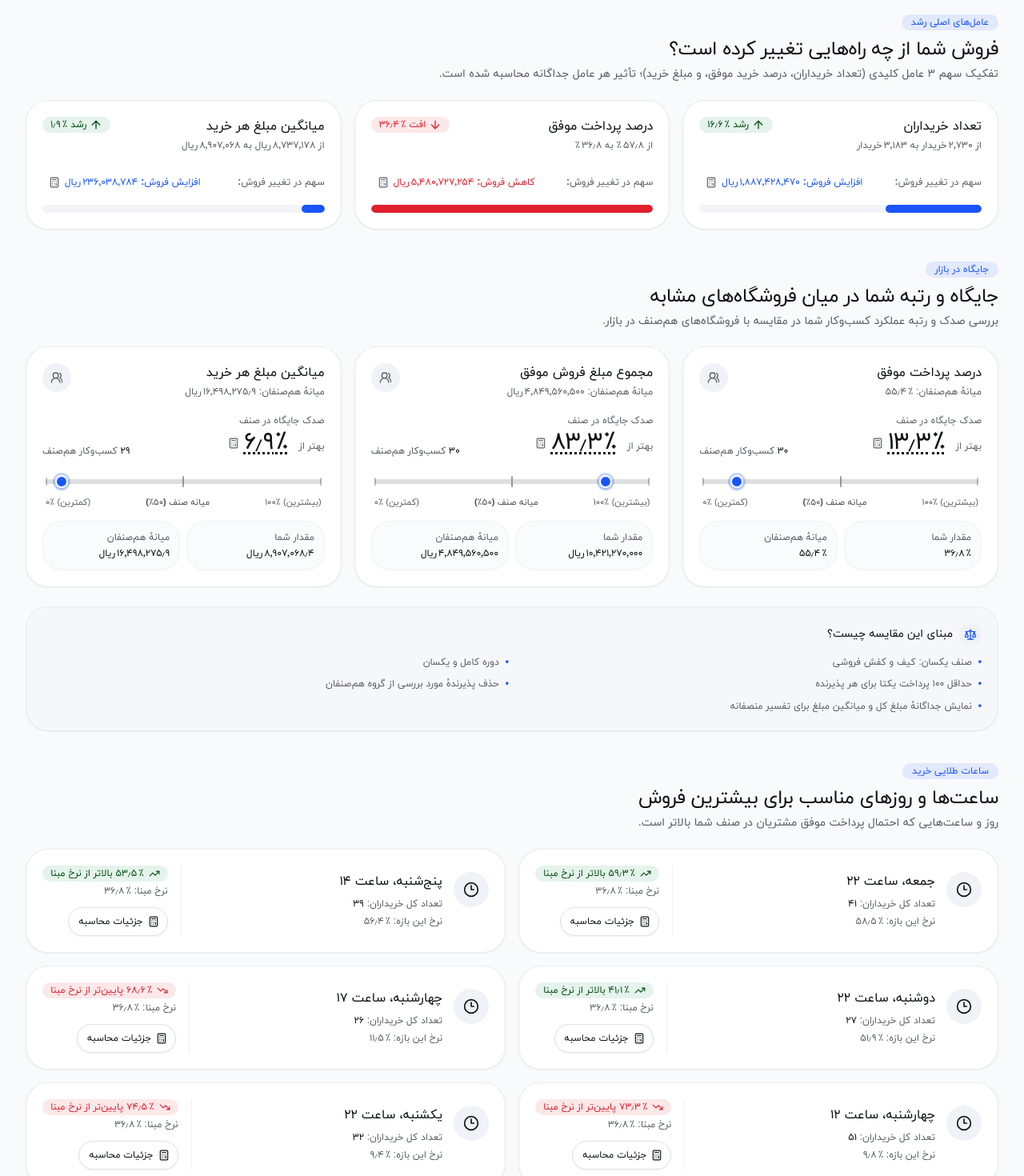
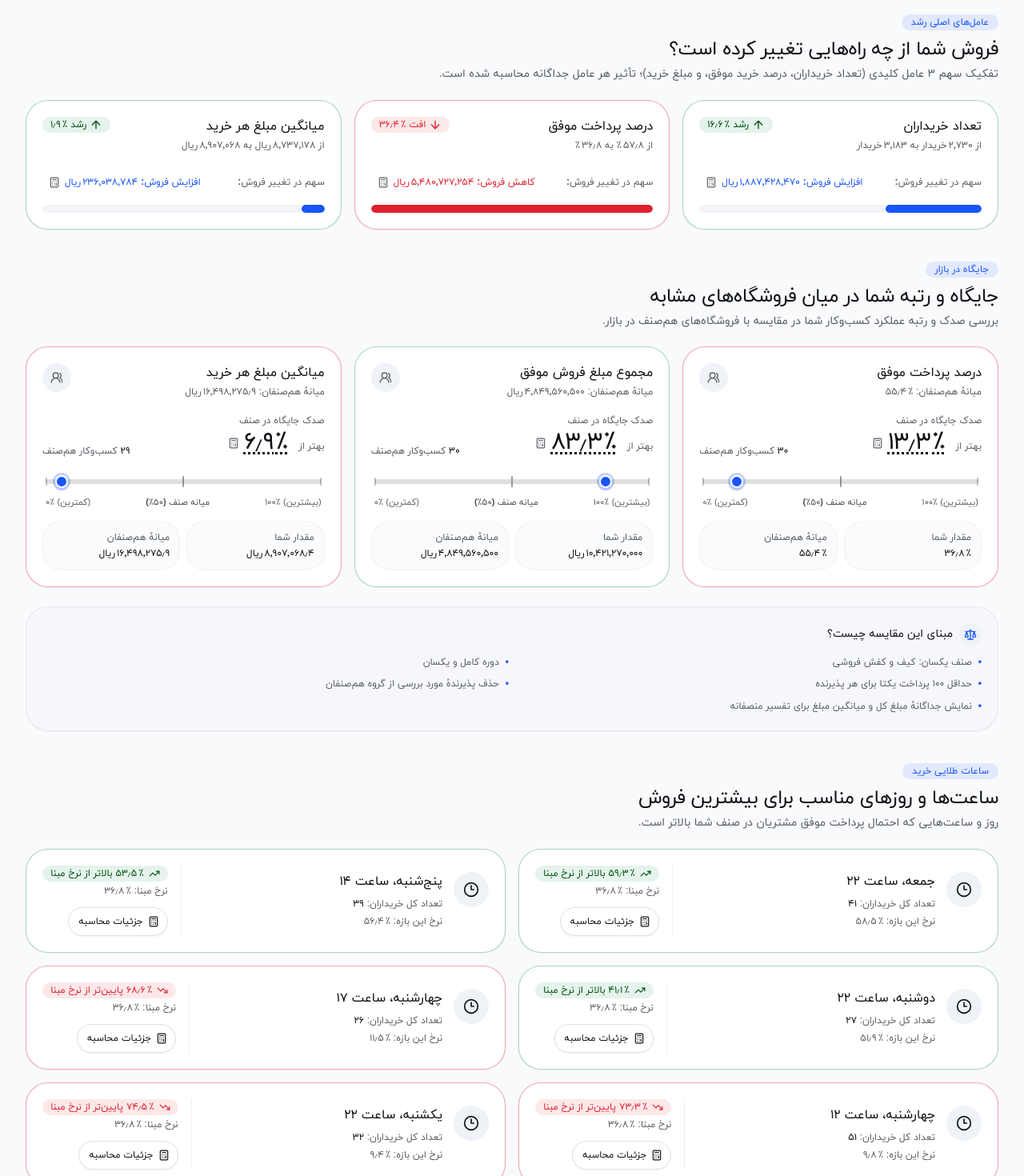
Before and after one commit to Pezhm4n/challenge-1-zarinpal, a Next.js app: page /opportunities in a window 1280 px wide. Shown: the part 720-2190 px from the top of the page at 80% size. Built offline with nearby package versions, Linux system fonts and the light colour scheme.

Commit message:
feat(ux): color insight impact values by sign with trend icon so negative rial losses warn visually

```diff
--- a/src/entities/insight/insight-card.tsx
+++ b/src/entities/insight/insight-card.tsx
@@ -7,6 +7,8 @@ import {
   CircleCheck,
   CircleMinus,
   ShieldCheck,
+  TrendingDown,
+  TrendingUp,
 } from "lucide-react"
 
 import { Badge } from "@/components/ui/badge"
@@ -119,8 +121,21 @@ export function InsightCard({
                 {metricKindLabels[insight.impact.kind]}
               </Badge>
             </div>
-            <p className="mt-2.5 break-words text-xl font-extrabold tabular-nums tracking-tight text-foreground sm:text-3xl">
-              {formatMetricValue(insight.impact)}
+            <p
+              className={cn(
+                "mt-2.5 break-words text-xl font-extrabold tabular-nums tracking-tight sm:text-3xl",
+                insight.impact.value < 0 && "text-destructive",
+                insight.impact.value > 0 && "text-success-foreground",
+              )}
+            >
+              <span className="inline-flex flex-wrap items-center gap-x-1.5">
+                {insight.impact.value < 0 ? (
+                  <TrendingDown aria-hidden="true" className="size-5 shrink-0 sm:size-6" />
+                ) : insight.impact.value > 0 ? (
+                  <TrendingUp aria-hidden="true" className="size-5 shrink-0 sm:size-6" />
+                ) : null}
+                {formatMetricValue(insight.impact)}
+              </span>
             </p>
           </div>
         ) : (
--- a/src/features/peer-opportunities/components/growth-decomposition.tsx
+++ b/src/features/peer-opportunities/components/growth-decomposition.tsx
@@ -139,6 +139,7 @@ export function GrowthDecomposition({
       <div className="grid gap-4 lg:grid-cols-3">
         {items.map((item) => {
           const isNegative = item.contributionRial < 0;
+          const isPositive = item.contributionRial > 0;
           const evidenceId = evidenceByScope[`growth:${item.driver}`];
           const width = `${Math.max(
             8,
@@ -147,7 +148,12 @@ export function GrowthDecomposition({
           return (
             <article
               key={item.driver}
-              className="grid gap-4 rounded-2xl border border-border/70 bg-card p-5 shadow-xs transition-all duration-200 hover:border-border hover:shadow-sm"
+              className={cn(
+                "grid gap-4 rounded-2xl border bg-card p-5 shadow-xs transition-all duration-200 hover:shadow-sm",
+                isPositive && "border-success/35 hover:border-success/55",
+                isNegative && "border-destructive/40 hover:border-destructive/60",
+                !isPositive && !isNegative && "border-border/70 hover:border-border",
+              )}
             >
               <div className="flex items-start justify-between gap-3">
                 <div className="grid gap-1">
@@ -161,7 +167,9 @@ export function GrowthDecomposition({
                   className={
                     isNegative
                       ? "inline-flex items-center gap-1 rounded-full bg-destructive/10 px-2.5 py-0.5 text-xs font-semibold text-destructive"
-                      : "inline-flex items-center gap-1 rounded-full bg-success/10 px-2.5 py-0.5 text-xs font-semibold text-success-foreground"
+                      : isPositive
+                        ? "inline-flex items-center gap-1 rounded-full bg-success/10 px-2.5 py-0.5 text-xs font-semibold text-success-foreground"
+                        : "inline-flex items-center gap-1 rounded-full bg-muted px-2.5 py-0.5 text-xs font-semibold text-muted-foreground"
                   }
                 >
                   <DirectionIcon value={item.contributionRial} />
--- a/src/features/peer-opportunities/components/peer-position.tsx
+++ b/src/features/peer-opportunities/components/peer-position.tsx
@@ -1,5 +1,6 @@
 import { CircleAlert, UsersRound } from "lucide-react";
 
+import { cn } from "@/lib/utils";
 import type { PeerBenchmark } from "../types";
 import { EvidenceMetricButton } from "./evidence-metric-button";
 
@@ -98,10 +99,17 @@ export function PeerPosition({
               </article>
             );
           }
+          const aboveMedian = benchmark.merchantValue > benchmark.peerMedian;
+          const belowMedian = benchmark.merchantValue < benchmark.peerMedian;
           return (
             <article
               key={benchmark.metric}
-              className="grid gap-5 rounded-2xl border border-border/70 bg-card p-5 shadow-xs transition-all duration-200 hover:border-border hover:shadow-sm"
+              className={cn(
+                "grid gap-5 rounded-2xl border bg-card p-5 shadow-xs transition-all duration-200 hover:shadow-sm",
+                aboveMedian && "border-success/35 hover:border-success/55",
+                belowMedian && "border-destructive/40 hover:border-destructive/60",
+                !aboveMedian && !belowMedian && "border-border/70 hover:border-border",
+              )}
             >
               <div className="flex items-start justify-between gap-3">
                 <div className="grid gap-1">
--- a/src/features/peer-opportunities/components/time-window-opportunities.tsx
+++ b/src/features/peer-opportunities/components/time-window-opportunities.tsx
@@ -81,13 +81,19 @@ export function TimeWindowOpportunities({
 
       <div className="grid gap-4 md:grid-cols-2">
         {ranked.map((window) => {
-          const positive = window.liftVsBaselinePct >= 0;
+          const positive = window.liftVsBaselinePct > 0;
+          const negative = window.liftVsBaselinePct < 0;
           const evidence =
             evidenceByScope[`timing:${window.weekday}:${window.hour}`];
           return (
             <article
               key={`${window.weekday}-${window.hour}`}
-              className="grid min-w-0 gap-4 rounded-2xl border border-border/70 bg-card p-5 shadow-xs transition-all duration-200 hover:border-border hover:shadow-sm sm:grid-cols-[minmax(0,1fr)_minmax(10rem,auto)] sm:items-center"
+              className={cn(
+                "grid min-w-0 gap-4 rounded-2xl border bg-card p-5 shadow-xs transition-all duration-200 hover:shadow-sm sm:grid-cols-[minmax(0,1fr)_minmax(10rem,auto)] sm:items-center",
+                positive && "border-success/35 hover:border-success/55",
+                negative && "border-destructive/40 hover:border-destructive/60",
+                !positive && !negative && "border-border/70 hover:border-border",
+              )}
             >
               <div className="flex min-w-0 items-start gap-3.5">
                 <div className="grid size-11 shrink-0 place-items-center rounded-xl bg-muted text-foreground">
@@ -113,20 +119,22 @@ export function TimeWindowOpportunities({
               </div>
               <div
                 className={
-                  positive
-                    ? "grid gap-3 border-t border-border/50 pt-3 text-start text-sm font-semibold sm:border-s sm:border-t-0 sm:ps-4 sm:pt-0"
-                    : "grid gap-3 border-t border-border/50 pt-3 text-start text-sm font-semibold text-destructive sm:border-s sm:border-t-0 sm:ps-4 sm:pt-0"
+                  negative
+                    ? "grid gap-3 border-t border-border/50 pt-3 text-start text-sm font-semibold text-destructive sm:border-s sm:border-t-0 sm:ps-4 sm:pt-0"
+                    : "grid gap-3 border-t border-border/50 pt-3 text-start text-sm font-semibold sm:border-s sm:border-t-0 sm:ps-4 sm:pt-0"
                 }
               >
                 <span className="grid gap-1">
                   <span className={cn(
                     "inline-flex items-center gap-1.5 rounded-full px-2.5 py-0.5 text-xs font-semibold w-fit",
-                    positive ? "bg-success/10 text-success-foreground" : "bg-destructive/10 text-destructive"
+                    positive ? "bg-success/10 text-success-foreground" : negative ? "bg-destructive/10 text-destructive" : "bg-muted text-muted-foreground"
                   )}>
                     {positive ? (
                       <TrendingUp aria-hidden="true" className="size-3.5" />
+                    ) : negative ? (
+                      <TrendingDown aria-hidden="true" className="size-3.5" />
                     ) : (
-                      <TrendingDown aria-hidden="true" className="size-3.5" />
+                      <Clock3 aria-hidden="true" className="size-3.5" />
                     )}
                     <LiftSummary value={window.liftVsBaselinePct} />
                   </span>
```
